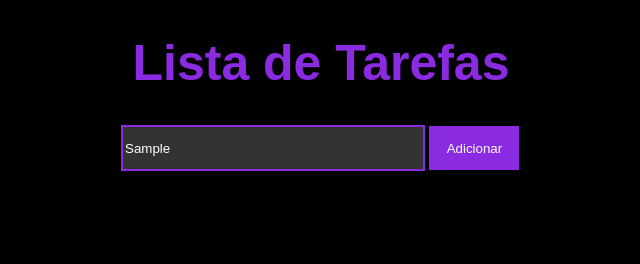
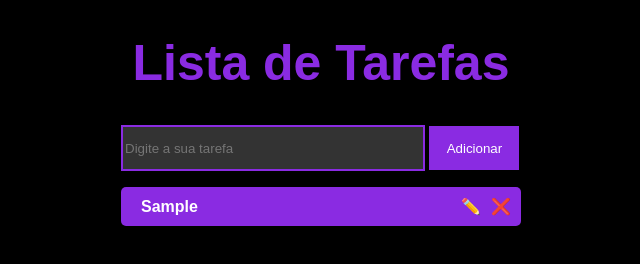
Before and after one commit to julianavsleal/Lista-Tarefas, a plain HTML site: page index.html in a window 1280 px wide. Both pictures are taken after typing "Sample" into the empty fields and a click on the button "Adicionar". Shown: the whole page, without its empty margins (319-959 px from the left). Drawn offline with Linux system fonts and the light colour scheme.

Commit message:
Adicionar as funções

```diff
--- a/index.html
+++ b/index.html
@@ -10,9 +10,12 @@
 
 <h1>Lista de Tarefas</h1>
 <input placeholder="Digite a sua tarefa"/>
-<button>Adicionar</button>
 
+<button onclick="adicionarTarefa()">Adicionar</button>
 
+<ul>
+
+</ul>
 </body>
 
 <script src="scripts.js"></script>
--- a/scripts.js
+++ b/scripts.js
@@ -0,0 +1,31 @@
+function adicionarTarefa(){
+    let valorDoInput = document.querySelector('input').value
+
+    let li = document.createElement('li')
+    li.innerHTML = '<span class="tarefa-texto">' + valorDoInput + '</span><span onclick="editarTarefa(this)">✏️</span><span onclick="deletarTarefa(this)">❌</span>'
+
+    document.querySelector('ul').appendChild(li)
+
+    document.querySelector('input').value= ''
+}
+
+function deletarTarefa(span){
+    span.parentElement.remove()
+}
+
+function editarTarefa(span){
+    let li = span.parentElement
+    let textoSpan = li.querySelector('.tarefa-texto')
+    let textoAtual = textoSpan.textContent
+    textoSpan.innerHTML = '<input type="text" value="' + textoAtual + '" onblur="salvarTarefa(this)" onkeypress="if(event.key === \'Enter\') salvarTarefa(this)">'
+    span.style.display = 'none'
+    li.querySelector('span[onclick*="deletar"]').style.display = 'none'
+}
+
+function salvarTarefa(input){
+    let li = input.parentElement.parentElement
+    let textoSpan = li.querySelector('.tarefa-texto')
+    textoSpan.textContent = input.value
+    li.querySelector('span[onclick*="editar"]').style.display = 'inline'
+    li.querySelector('span[onclick*="deletar"]').style.display = 'inline'
+}
--- a/style.css
+++ b/style.css
@@ -43,19 +43,27 @@ list-style-type: none;
 padding: 0;
 }
 
+
 li {
     background-color: blueviolet;
     margin: 10px auto;
     padding: 10px;
     border-radius: 5px;
-    color: white;
-    font-weight: bold;
-
     display: flex;
     align-items: center;
     justify-content: space-between;
+    word-wrap: break-word;  /* Permite que palavras longas quebrem para a próxima linha */
+    overflow-wrap: break-word;  /* Compatibilidade adicional para quebra de palavras */
+    white-space: normal;  /* Permite que o texto quebre em múltiplas linhas */
+}
+
+.tarefa-texto {
+    color: white;
+    font-weight: bold;
+    flex: 1;
 }
 
 span {
     cursor: pointer;
+    margin-left: 10px;
 }
```
